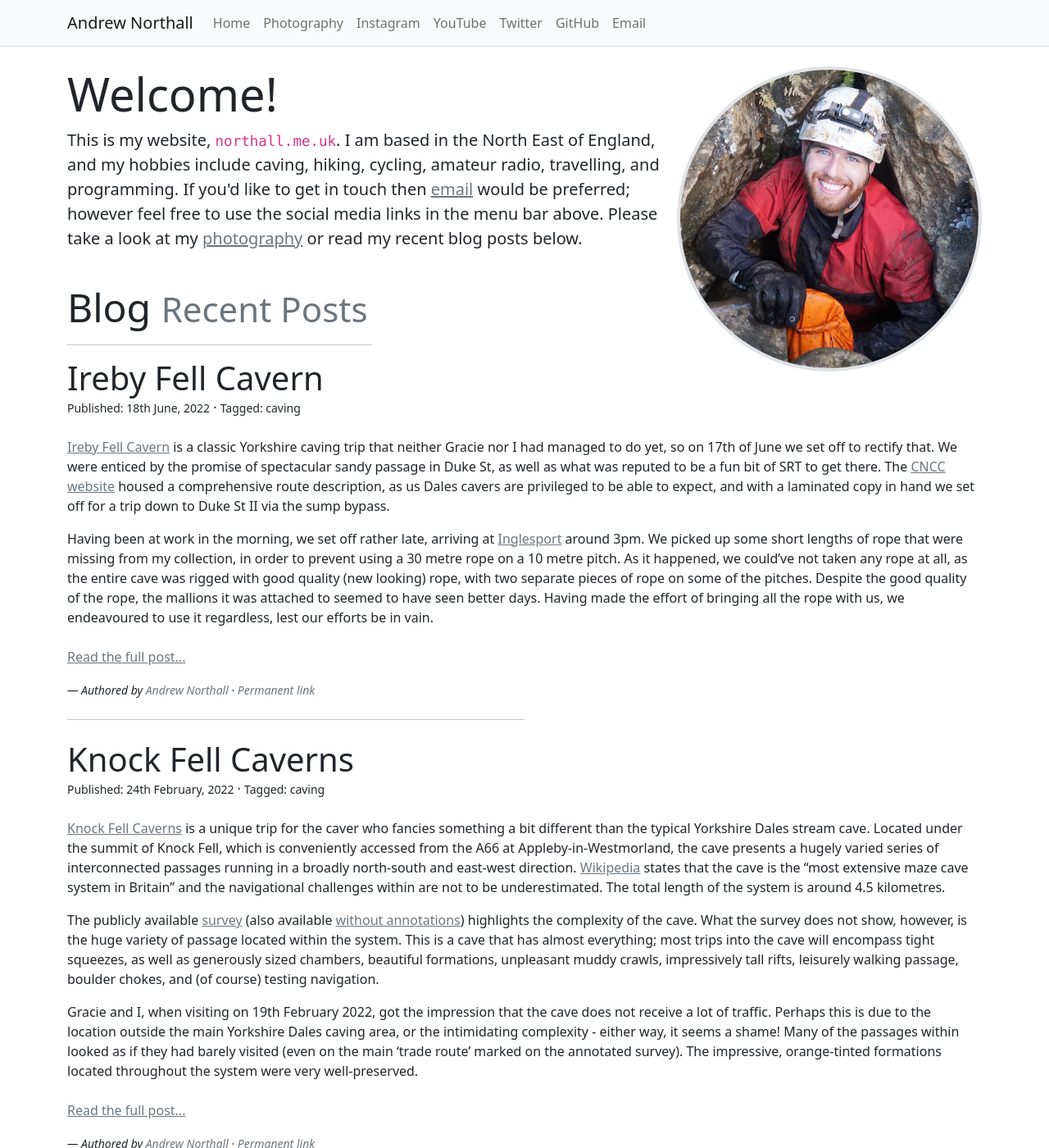
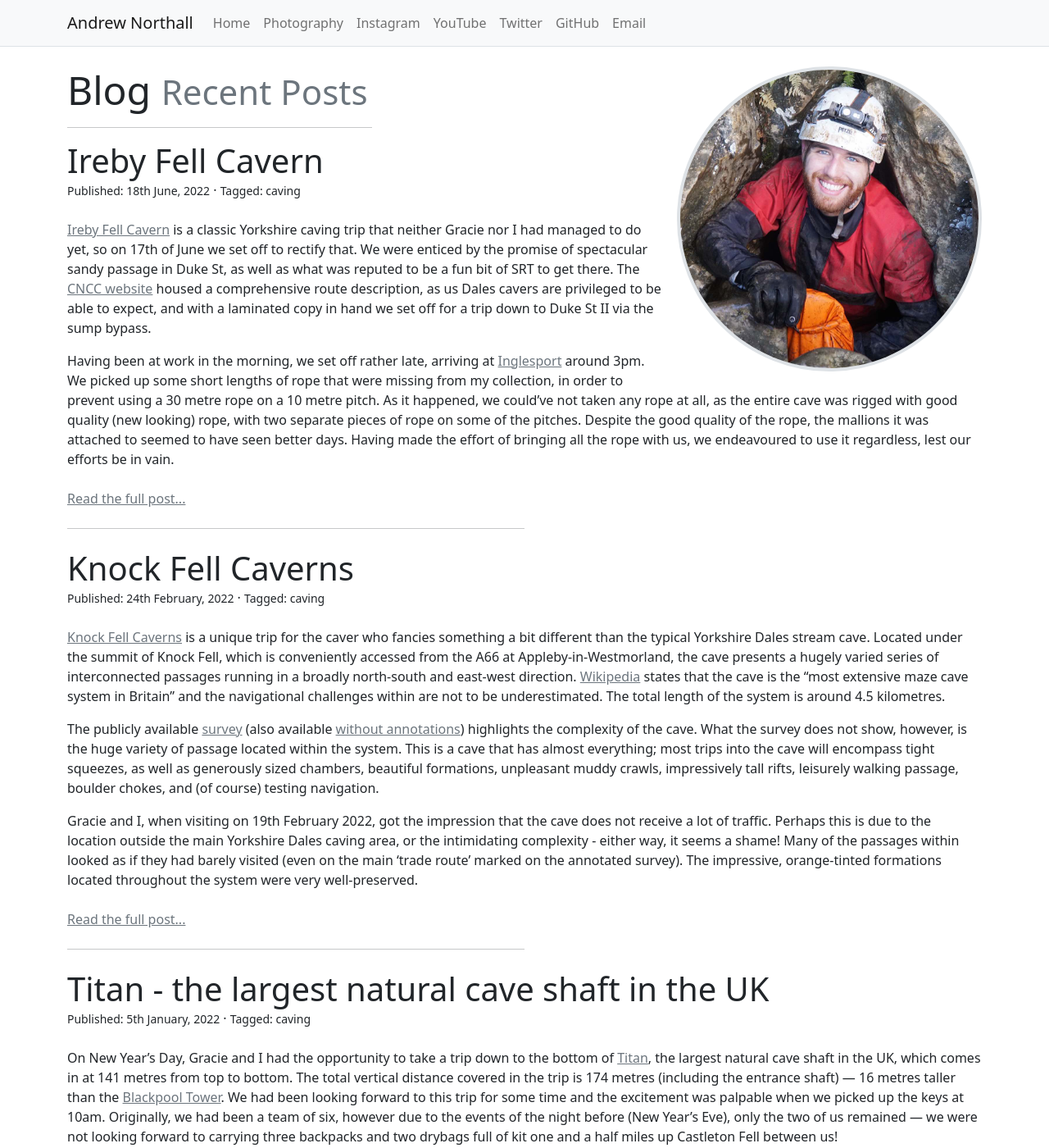
Before and after one commit to anorthall/northall.me.uk, a Jekyll site: the page built from www/index.html, in a window 1280 px wide and 1400 px high. Shown: the whole window at 82% size. Built offline with Jekyll 4.4.1, drawn with Linux system fonts in a browser that asks for light colours; some of the changed text lies outside the part shown.

Commit message:
Simplify index page - remove welcome paragraph and 'authored'

```diff
--- a/www/index.html
+++ b/www/index.html
@@ -6,16 +6,6 @@ permalink: /
 ---
 
 <img src="/images/crackpot_profile.jpg" class="d-none d-md-block col-md-4 mb-3 ms-md-3 rounded-circle border border-4 float-sm-end" alt="A photo of me">
-
-<h1 class="display-4">Welcome!</h1>
-
-<p class="lead">
-  This is my website, <code>northall.me.uk</code>. I am based in the North East of England, and my hobbies include caving, hiking, cycling, amateur radio, travelling, and programming.
-  If you'd like to get in touch then <a href="mailto:andrew@northall.me.uk" class="link-secondary">email</a> would be preferred; however feel free to use the social media links in the menu bar above.
-  Please take a look at my <a href="/photography/">photography</a> or read my recent blog posts below.
-</p>
-
-<br />
 
 <h2 class="mb-0 mt-0 display-5">
     Blog <small class="text-muted">Recent Posts</small>
@@ -42,10 +32,5 @@ permalink: /
     <a href="{{ post.url }}">Read the full post...</a>
   </p>
 
-  <small class="fw-light fst-italic">
-    &mdash; Authored by <a class="link-secondary text-decoration-none" href="mailto:andrew@northall.me.uk">Andrew Northall</a>
-    &middot; <a class="link-secondary text-decoration-none" href="{{ post.url }}">Permanent link</a>
-  </small>
-
   <hr class="col-3 col-md-6 mt-4 mb-4">
 {% endfor %}
```
